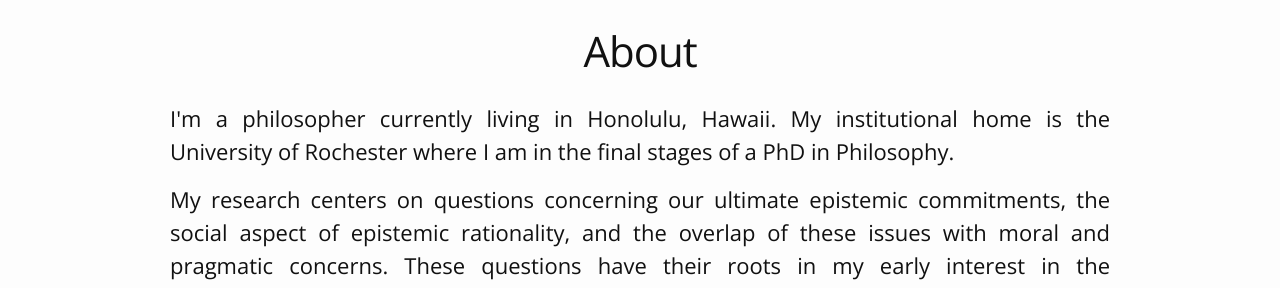
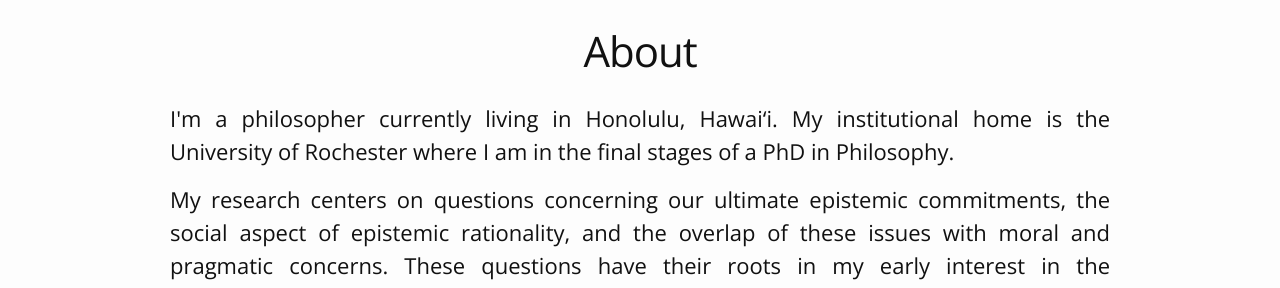
Before and after one commit to ndsmith/ndsmith.github.io, a Jekyll site: the page built from about/index.html, in a window 1280 px wide. Shown: the part 249-537 px from the top of the page. Built offline with Jekyll 4.4.1, drawn with Linux system fonts in a browser that asks for light colours.

Commit message:
updated hawaii diacritic
updated hawaii diacritic

```diff
--- a/about/index.html
+++ b/about/index.html
@@ -6,7 +6,7 @@
 ---
 
 
-<p>I'm a philosopher currently living in Honolulu, Hawaii. My institutional home is the University of Rochester where I am in the final stages of a PhD in Philosophy. </p>
+<p>I'm a philosopher currently living in Honolulu, Hawai&#8216;i. My institutional home is the University of Rochester where I am in the final stages of a PhD in Philosophy. </p>
 
 <p>My research centers on questions concerning our ultimate epistemic commitments, the social aspect of epistemic rationality, and the overlap of these issues with moral and pragmatic concerns. These questions have their roots in my early interest in the epistemology of disagreement, especially disagreement over religion, politics, ethics, and similarly sticky subjects. My dissertation addresses these issues directly, focusing on ideologies and their epistemic properties.</p>
 
```
